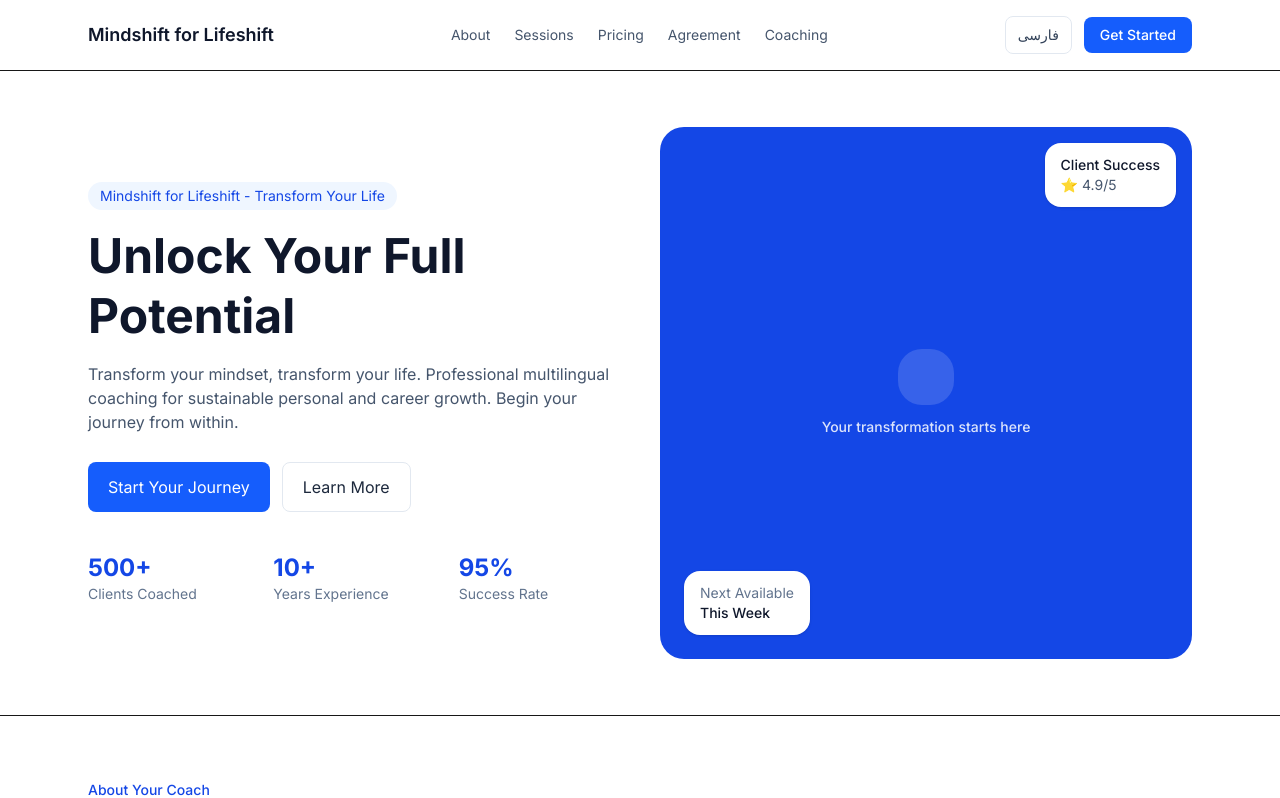
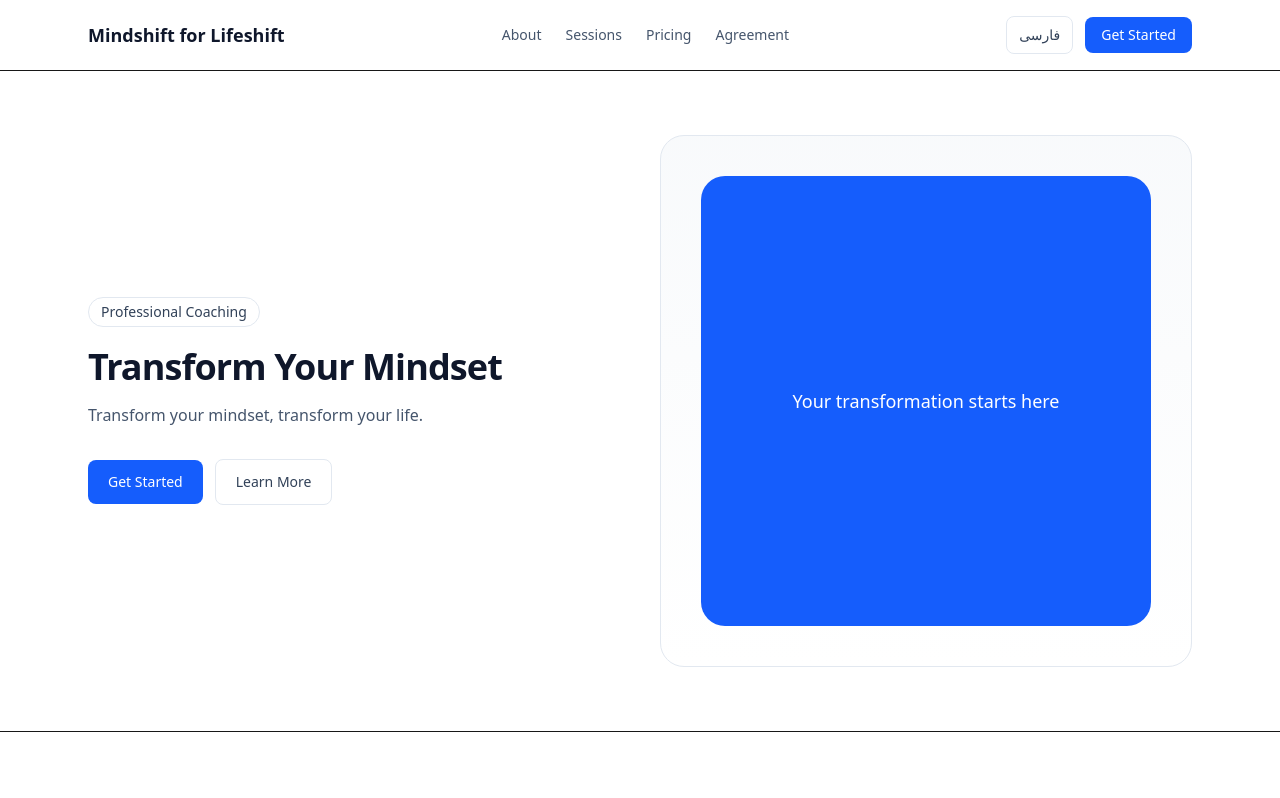
Before and after one commit to Saramah63/my-website, a Next.js app: page / in a window 1280 px wide. Shown: the top 798 px of the page. Built offline with nearby package versions, Linux system fonts and the light colour scheme.

Commit message:
Add language toggle + RTL

```diff
--- a/app/layout.tsx
+++ b/app/layout.tsx
@@ -1,16 +1,10 @@
+import "./globals.css";
+import { LanguageProvider } from "../lib/LanguageContext";
+
 export const metadata = {
-  title: "Mindshift for Lifeshift | Multilingual Coaching",
-  description:
-    "Transform your mindset, transform your life. Multilingual coaching (English & Persian) for international professionals, expats, and ESL leaders.",
+  title: "Mindshift for Lifeshift",
+  description: "Transform your mindset, transform your life.",
 };
-
-import "./globals.css";
-import { Inter } from "next/font/google";
-
-const inter = Inter({
-  subsets: ["latin"],
-  variable: "--font-inter",
-});
 
 export default function RootLayout({
   children,
@@ -18,8 +12,10 @@ export default function RootLayout({
   children: React.ReactNode;
 }) {
   return (
-    <html lang="en" className={inter.variable}>
-      <body className="font-sans">{children}</body>
+    <html lang="en">
+      <body>
+        <LanguageProvider>{children}</LanguageProvider>
+      </body>
     </html>
   );
 }
--- a/components/Header.tsx
+++ b/components/Header.tsx
@@ -1,4 +1,17 @@
+"use client";
+
+import { useLanguage } from "../lib/LanguageContext";
+
 export default function Header() {
+  const { lang, setLang, t } = useLanguage();
+
+  const toggleLang = () => {
+    setLang(lang === "en" ? "fa" : "en");
+    // برای RTL و lang روی html:
+    document.documentElement.lang = lang === "en" ? "fa" : "en";
+    document.documentElement.dir = lang === "en" ? "rtl" : "ltr";
+  };
+
   return (
     <header className="sticky top-0 z-50 border-b bg-white/80 backdrop-blur">
       <div className="mx-auto flex max-w-6xl items-center justify-between px-6 py-4">
@@ -7,17 +20,28 @@ export default function Header() {
         </div>
 
         <nav className="hidden items-center gap-6 text-sm text-slate-600 md:flex">
-          <a href="#about" className="hover:text-slate-900">About</a>
-          <a href="#sessions" className="hover:text-slate-900">Sessions</a>
-          <a href="#pricing" className="hover:text-slate-900">Pricing</a>
-          <a href="#agreement" className="hover:text-slate-900">Agreement</a>
-          <a href="#what-is-coaching" className="hover:text-slate-900">Coaching</a>
+          <a href="#about" className="hover:text-slate-900">
+            {t.nav.about}
+          </a>
+          <a href="#sessions" className="hover:text-slate-900">
+            {t.nav.sessions}
+          </a>
+          <a href="#pricing" className="hover:text-slate-900">
+            {t.nav.pricing}
+          </a>
+          <a href="#agreement" className="hover:text-slate-900">
+            {t.nav.agreement}
+          </a>
         </nav>
 
         <div className="flex items-center gap-3">
-          <button className="rounded-lg border border-slate-200 px-3 py-2 text-sm text-slate-700 hover:bg-slate-50">
-            فارسی
+          <button
+            onClick={toggleLang}
+            className="rounded-lg border border-slate-200 px-3 py-2 text-sm text-slate-700 hover:bg-slate-50"
+          >
+            {lang === "en" ? "فارسی" : "English"}
           </button>
+
           <a
             href="#get-started"
             className="rounded-lg bg-blue-600 px-4 py-2 text-sm font-medium text-white hover:bg-blue-700"
--- a/components/Hero.tsx
+++ b/components/Hero.tsx
@@ -1,64 +1,44 @@
-import Stats from "./Stats";
+"use client";
+
+import { useLanguage } from "../lib/LanguageContext";
 
 export default function Hero() {
+  const { t } = useLanguage();
+
   return (
-    <section className="mx-auto grid max-w-6xl gap-10 px-6 py-14 md:grid-cols-2 md:items-center">
-      {/* Left */}
+    <section className="bg-white">
+      <div className="mx-auto grid max-w-6xl gap-10 px-6 py-16 md:grid-cols-2 md:items-center">
         <div>
-        <p className="inline-flex items-center gap-2 rounded-full bg-blue-50 px-3 py-1 text-sm text-blue-700">
-          Mindshift for Lifeshift - Transform Your Life
-        </p>
+          <div className="inline-flex items-center gap-2 rounded-full border border-slate-200 px-3 py-1 text-sm text-slate-700">
+            {t.hero.badge}
+          </div>
 
-        <h1 className="mt-4 text-4xl font-bold leading-tight text-slate-900 md:text-5xl">
-          Unlock Your Full Potential
+          <h1 className="mt-5 text-4xl font-bold tracking-tight text-slate-900">
+            {t.hero.title}
           </h1>
 
-        <p className="mt-4 text-slate-600">
-          Transform your mindset, transform your life. Professional multilingual coaching
-          for sustainable personal and career growth. Begin your journey from within.
-        </p>
+          <p className="mt-4 max-w-xl text-slate-600">{t.hero.subtitle}</p>
 
-        <div className="mt-7 flex gap-3">
+          <div className="mt-8 flex items-center gap-3">
             <a
               href="#get-started"
-            className="inline-flex items-center justify-center rounded-lg bg-blue-600 px-5 py-3 text-white hover:bg-blue-700"
+              className="rounded-lg bg-blue-600 px-5 py-3 text-sm font-medium text-white hover:bg-blue-700"
             >
-            Start Your Journey
+              Get Started
             </a>
             <a
               href="#about"
-            className="inline-flex items-center justify-center rounded-lg border border-slate-200 px-5 py-3 text-slate-800 hover:bg-slate-50"
+              className="rounded-lg border border-slate-200 px-5 py-3 text-sm font-medium text-slate-700 hover:bg-slate-50"
             >
               Learn More
             </a>
           </div>
-
-        <Stats
-          items={[
-            { value: "500+", label: "Clients Coached" },
-            { value: "10+", label: "Years Experience" },
-            { value: "95%", label: "Success Rate" },
-          ]}
-        />
         </div>
 
-      {/* Right */}
-      <div className="relative">
-        <div className="aspect-square w-full rounded-3xl bg-blue-700 flex items-center justify-center">
-          <div className="text-center text-white/85">
-            <div className="mx-auto mb-3 h-14 w-14 rounded-2xl bg-white/15" />
-            <div className="text-sm font-medium">Your transformation starts here</div>
+        <div className="rounded-2xl border border-slate-200 bg-gradient-to-b from-slate-50 to-white p-10">
+          <div className="flex aspect-square items-center justify-center rounded-2xl bg-blue-600 text-white">
+            <span className="text-lg">Your transformation starts here</span>
           </div>
-        </div>
-
-        <div className="absolute right-4 top-4 rounded-xl bg-white px-4 py-3 text-sm shadow">
-          <div className="font-medium text-slate-900">Client Success</div>
-          <div className="text-slate-600">⭐ 4.9/5</div>
-        </div>
-
-        <div className="absolute bottom-6 left-6 rounded-xl bg-white px-4 py-3 text-sm shadow">
-          <div className="text-slate-500">Next Available</div>
-          <div className="font-medium text-slate-900">This Week</div>
         </div>
       </div>
     </section>
--- /dev/null
+++ b/lib/LanguageContext.tsx
@@ -0,0 +1,39 @@
+"use client";
+
+import { createContext, useContext, useState, ReactNode } from "react";
+import en from "./i18n/en";
+import fa from "./i18n/fa";
+
+type Language = "en" | "fa";
+
+type Translations = typeof en;
+
+type LanguageContextType = {
+  lang: Language;
+  setLang: (lang: Language) => void;
+  t: Translations;
+};
+
+const LanguageContext = createContext<LanguageContextType | undefined>(
+  undefined
+);
+
+export function LanguageProvider({ children }: { children: ReactNode }) {
+  const [lang, setLang] = useState<Language>("en");
+
+  const t = lang === "fa" ? fa : en;
+
+  return (
+    <LanguageContext.Provider value={{ lang, setLang, t }}>
+      {children}
+    </LanguageContext.Provider>
+  );
+}
+
+export function useLanguage() {
+  const context = useContext(LanguageContext);
+  if (!context) {
+    throw new Error("useLanguage must be used within LanguageProvider");
+  }
+  return context;
+}
--- a/lib/i18n/en.ts
+++ b/lib/i18n/en.ts
@@ -0,0 +1,15 @@
+const en = {
+  nav: {
+    about: "About",
+    sessions: "Sessions",
+    pricing: "Pricing",
+    agreement: "Agreement",
+  },
+  hero: {
+    badge: "Professional Coaching",
+    title: "Transform Your Mindset",
+    subtitle: "Transform your mindset, transform your life.",
+  },
+};
+
+export default en;
--- a/lib/i18n/fa.ts
+++ b/lib/i18n/fa.ts
@@ -0,0 +1,15 @@
+const fa = {
+  nav: {
+    about: "درباره",
+    sessions: "جلسات",
+    pricing: "قیمت‌ها",
+    agreement: "قرارداد",
+  },
+  hero: {
+    badge: "کوچینگ حرفه‌ای",
+    title: "تغییر ذهن، تغییر زندگی",
+    subtitle: "از درون شروع کن و زندگی‌ات را متحول کن.",
+  },
+};
+
+export default fa;
```
Also changed, not shown: lib/i18n/LanguageContext.tsx (deleted). Lines whose indentation alone changed are shown as unchanged.
